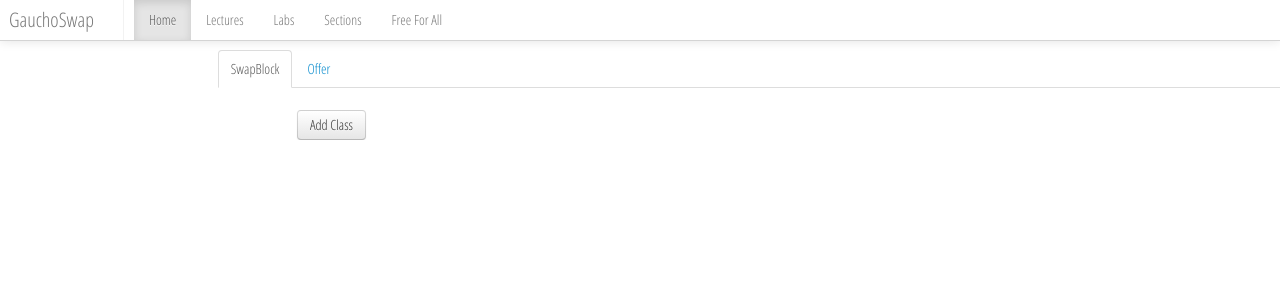
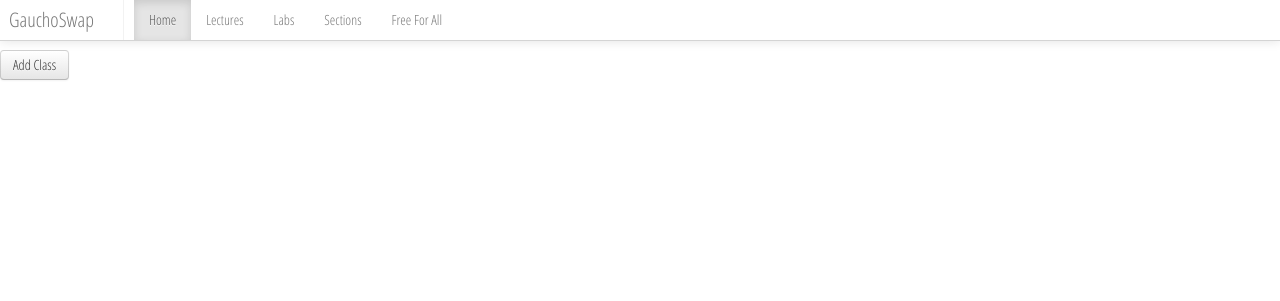
Before and after one commit to Roasbeef/GauchoSwap, a Flask app: template gauchoswap/templates/user.html in a window 1280 px wide. Shown: the top 301 px of the page. Run offline with Flask 2, Linux system fonts and the light colour scheme; the template is opened without the code that fills it, so the values that code supplies are empty; some libraries are stand-ins or nearby versions.

Commit message:
You should properly indent your html.....re-working user profile

```diff
--- a/gauchoswap/templates/base.html
+++ b/gauchoswap/templates/base.html
@@ -28,8 +28,7 @@
                     <a href="#" class="dropdown-toggle" data-toggle="dropdown">{{ g.user.name }}<b class="caret"></b></a>
                         <ul class="dropdown-menu">
                             <li><a href="#">Offers</a></li>
-                            <li><a href="{{ url_for('user.show_user_profile') }}">Profile</a></li>
-                            <li><a href="{{ url_for('user.show_block') }}">SwapBlock</a></li>
+                            <li><a href="{{ url_for('student.user_profile', student_id=g.user.id) }}">Profile</a></li>
                             <li class="divider"></li>
                             <li><a href="{{ url_for('account.logout') }}">Log Out</a></li>
                         </ul>
--- a/gauchoswap/templates/user.html
+++ b/gauchoswap/templates/user.html
@@ -2,24 +2,9 @@
 {% block title %}Profile{% endblock %}
 {% block body %}
 <div class="row-fluid" style="margin-top:50px">
-  <div class="span2">
-    <ul class="unstyled" style="margin-left:50px; margin-top:45px">
-      <li style="margin-bottom:25px"><h1>{{ g.user.name }}</h1></li>
-      <li style="margin-bottom:25px"><a href="{{ g.user.fb_profile_link }}"><img src="{{g.user.fb_picture_link }}" height = "60%" width = "60%"></a></li>
-    </ul>
-  </div>
-  <div class="span10">
-    <ul class="nav nav-tabs">
-      <li class="active"><a href="#SwapBlock" data-toggle="tab">SwapBlock</a></li>
-      <li><a href="#Offer" data-toggle="tab">Offer</a></li>
-    </ul>
-    <div class="tab-content">
-      <div class="tab-pane active" id="SwapBlock">
-	<div class="row-fluid">
-          <div class="span2">
-            <div id="classButton">
+    <div class="span12">
         <a href="#myModal" role="button" class="btn" data-toggle="modal">Add Class</a>
-            </div>
+
         <div id="myModal" class="modal hide fade" tabindex="-1" role="dialog" aria-labelledby="myModalLabel" aria-hidden="true">
             <div class="modal-header">
                 <button type="button" class="close" data-dismiss="modal" aria-hidden="true">×</button>
@@ -43,13 +28,6 @@
                 <button class="btn btn-primary">Save changes</button>
             </div>
         </div>
-
-          </div>
-
-	</div>
-      </div>
-    </div>
-    <div class="tab-pane" id="Offer"></div>
     </div>
 </div>
 {% endblock %}
```
Lines whose indentation alone changed are shown as unchanged.
